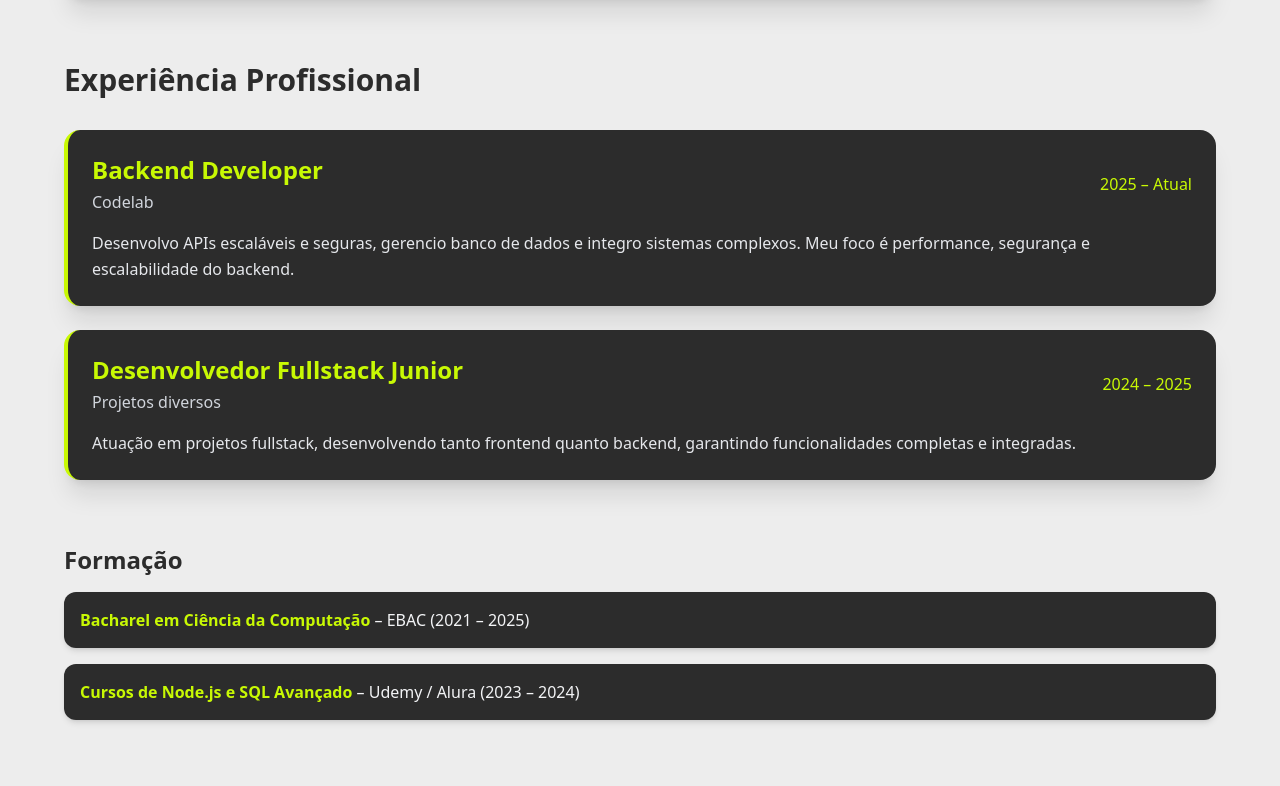
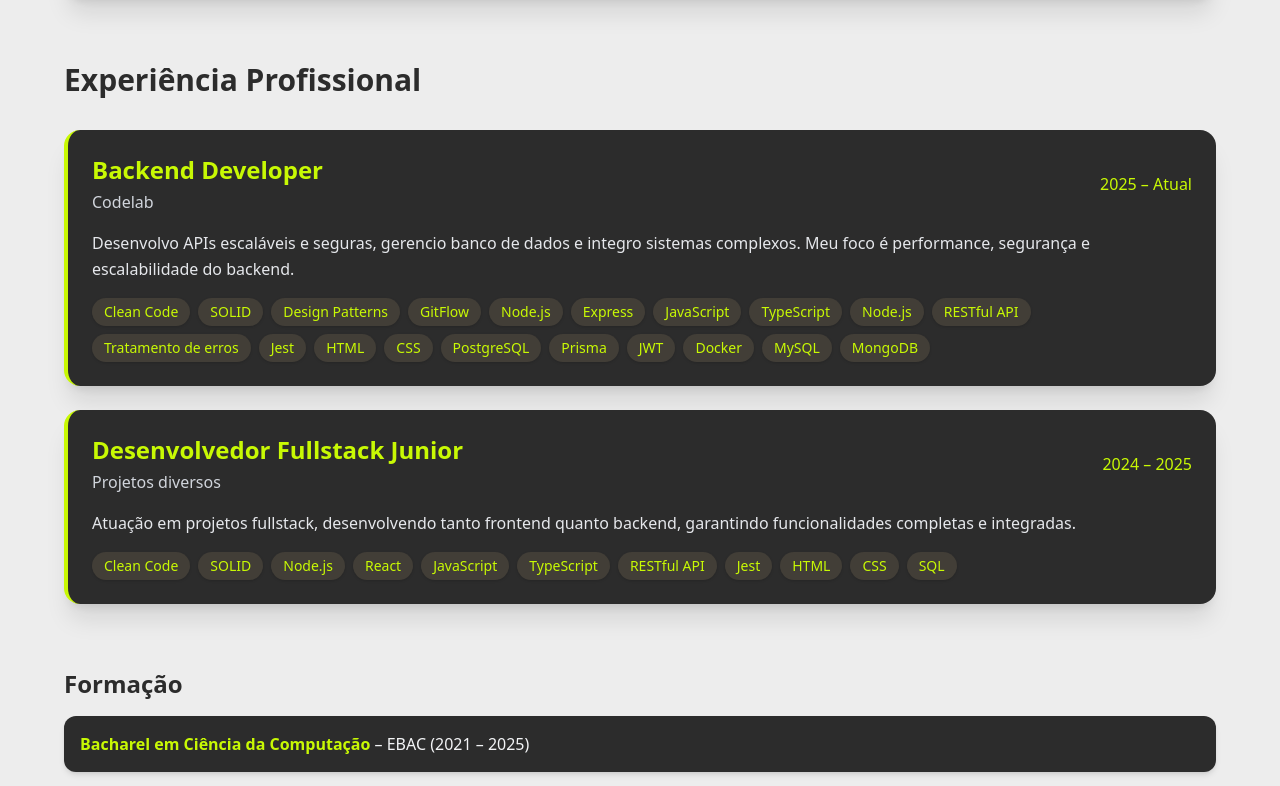
Before and after one commit to ecblandy/codelab-first-system, a Next.js app: page /team/humberto-nacif in a window 1280 px wide. Shown: the part 702-1488 px from the top of the page. Built offline with nearby package versions, Linux system fonts and the light colour scheme.

Commit message:
fix: fixing some bugs

```diff
--- a/src/components/landing-page/contact.tsx
+++ b/src/components/landing-page/contact.tsx
@@ -5,7 +5,7 @@ import { Mail, Phone, MessageCircle } from "lucide-react";
 import { useState } from "react";
 
 // Para o reCAPTCHA v2, você precisará do site key do Google
-const RECAPTCHA_SITE_KEY = "SUA_SITE_KEY_AQUI";
+// const RECAPTCHA_SITE_KEY = "SUA_SITE_KEY_AQUI";
 
 export default function ContactSection() {
   const [formData, setFormData] = useState({
--- a/src/components/landing-page/team/experience.tsx
+++ b/src/components/landing-page/team/experience.tsx
@@ -16,7 +16,21 @@ export default function ExperienceSection({ experience }: Props) {
         Experiência Profissional
       </h3>
       <ul className="space-y-6">
-        {experience.map((exp, idx) => (
+        {experience.map((exp, idx) => {
+          // Junta todas as stacks em um array único
+          const allStacks: string[] = exp.stacks
+            ? [
+                ...(exp.stacks.skills || []),
+                ...(exp.stacks.frameworks || []),
+                ...(exp.stacks.languages || []),
+                ...(exp.stacks.api || []),
+                ...(exp.stacks.testing || []),
+                ...(exp.stacks.cssHtml || []),
+                ...(exp.stacks.other || []),
+              ]
+            : [];
+
+          return (
             <motion.li
               key={idx}
               initial={{ opacity: 0, y: 20 }}
@@ -32,7 +46,9 @@ export default function ExperienceSection({ experience }: Props) {
                   </h4>
                   <p className="text-gray-300 mt-1">{exp.company}</p>
                 </div>
-              <span className="text-[#C8F904] mt-2 md:mt-0">{exp.period}</span>
+                <span className="text-[#C8F904] mt-2 md:mt-0">
+                  {exp.period}
+                </span>
               </div>
 
               {/* Descrição detalhada */}
@@ -43,9 +59,9 @@ export default function ExperienceSection({ experience }: Props) {
               )}
 
               {/* Stacks utilizadas */}
-            {exp.stacks && exp.stacks.length > 0 && (
+              {allStacks.length > 0 && (
                 <div className="flex flex-wrap gap-2 mt-4">
-                {exp.stacks.map((stack) => (
+                  {allStacks.map((stack) => (
                     <span
                       key={stack}
                       className="bg-[#423E37] text-[#C8F904] px-3 py-1 rounded-full text-sm font-medium shadow-sm hover:scale-105 transition-transform duration-300"
@@ -56,7 +72,8 @@ export default function ExperienceSection({ experience }: Props) {
                 </div>
               )}
             </motion.li>
-        ))}
+          );
+        })}
       </ul>
     </div>
   );
```
Lines whose indentation alone changed are shown as unchanged.
